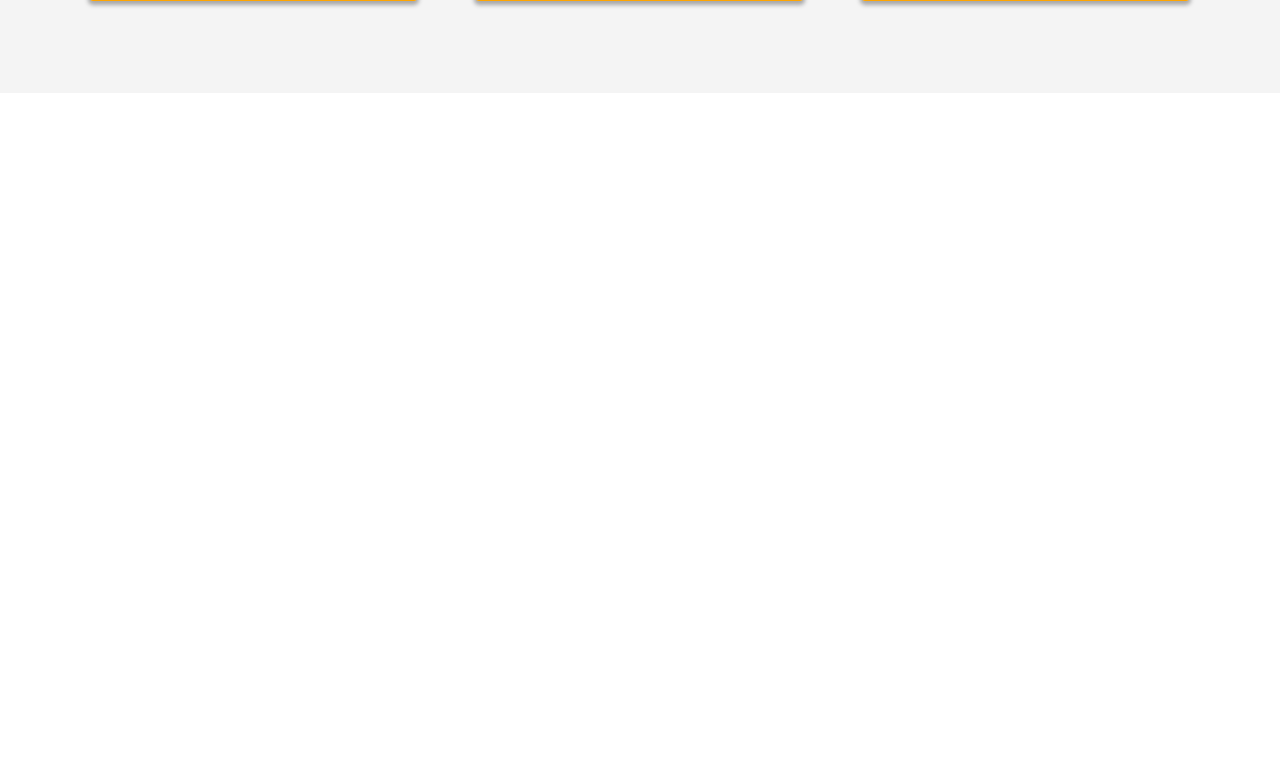
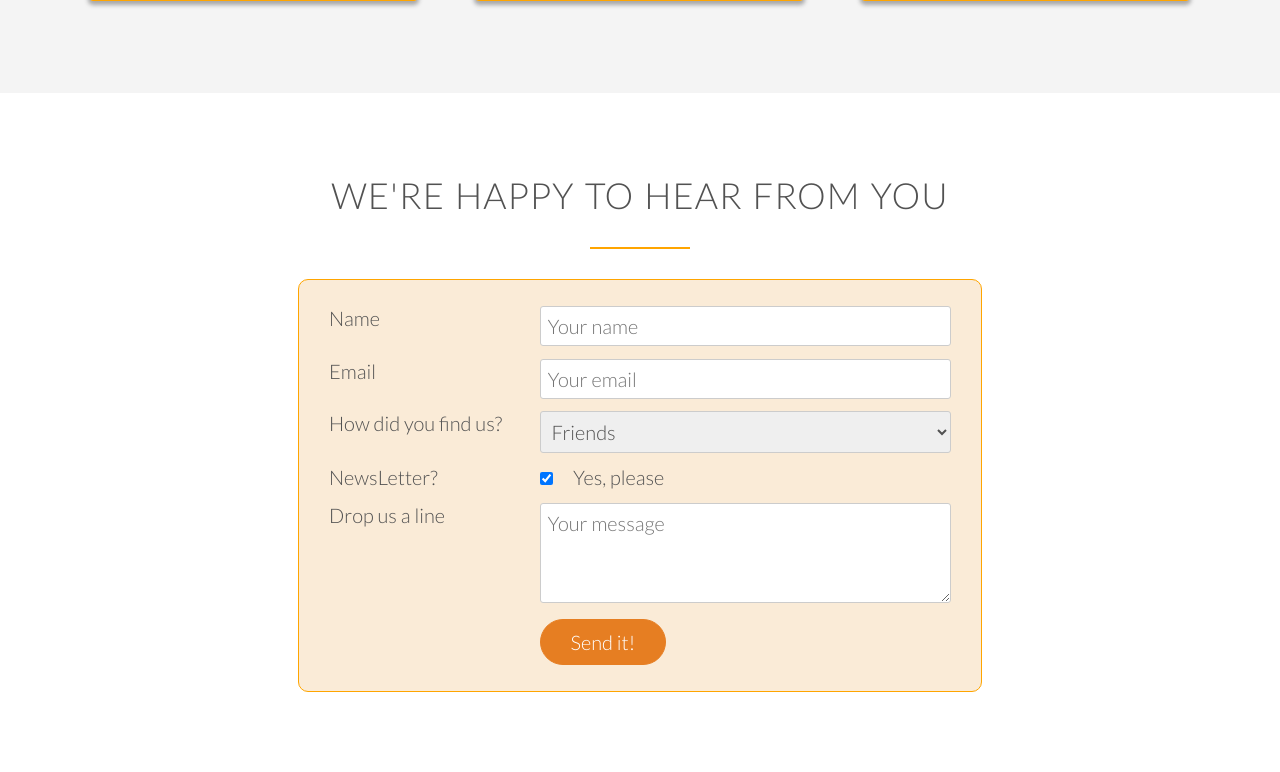
Before and after one commit to davidfang/omnitfood, a PHP site: page / in a window 1280 px wide. Shown: the part 4511-5283 px from the top of the page. Before the commit the page ends 4520 px from the top, so only its background shows below. Run offline with PHP 8.4, Linux system fonts and the light colour scheme; some web fonts are replaced.

Commit message:
contact form --mac

```diff
--- a/index.html
+++ b/index.html
@@ -298,5 +298,69 @@
         </div>
     </section>
 
+    <section class="section-form">
+        <div class="row">
+            <h2>We're happy to hear from you</h2>
+        </div>
+
+        <div class="row">
+            <form action="#" method="post" class="contact-form">
+               <div class="row">
+                    <div class="col span-1-of-3">
+                        <label for="name">Name</label>
+                    </div>
+                    <div class="col span-2-of-3">
+                        <input type="text" name="name" id="name" placeholder="Your name" required>
+                    </div>
+                </div>
+                <div class="row">
+                    <div class="col span-1-of-3">
+                        <label for="email">Email</label>
+                    </div>
+                    <div class="col span-2-of-3">
+                        <input type="email" name="email" id="email" placeholder="Your email" required>
+                    </div>
+                </div>
+                <div class="row">
+                    <div class="col span-1-of-3">
+                        <label for="find-us">How did you find us?</label>
+                    </div>
+                    <div class="col span-2-of-3">
+                        <select name="find-us" id="find-us">
+                            <option value="friends">Friends</option>
+                            <option value="search">Search Engine</option>
+                            <option value="ad">Advertisement</option>
+                            <option value="other">Other</option>
+                        </select>
+                    </div>
+                </div>
+                <div class="row">
+                    <div class="col span-1-of-3">
+                        <label for="news">NewsLetter?</label>
+                    </div>
+                    <div class="col span-2-of-3">
+                        <input type="checkbox" name="news" id="news" checked>&nbsp;&nbsp;&nbsp;&nbsp;Yes, please
+                    </div>
+                </div>
+                <div class="row">
+                    <div class="col span-1-of-3">
+                        <label for="message">Drop us a line</label>
+                    </div>
+                    <div class="col span-2-of-3">
+                        <textarea name="message" placeholder="Your message" id="message"></textarea>
+                    </div>
+                </div>
+                <div class="row">
+                    <div class="col span-1-of-3">
+                        <label for="">&nbsp;</label>
+                    </div>
+                    <div class="col span-2-of-3">
+                        <input type="submit" value="Send it!">
+                    </div>
+                </div>
+            </form>
+        </div>
+    </section>
+
 </body>
 </html>
--- a/resources/css/style.css
+++ b/resources/css/style.css
@@ -131,7 +131,9 @@ a:active {
 }
 
 /*-------buttons------*/
-.btn:link,.btn:visited {
+.btn:link,
+.btn:visited,
+input[type=submit] {
     display: inline-block;
     padding: 10px 30px;
     font-weight: 300;
@@ -142,7 +144,9 @@ a:active {
     transition: background-color 0.3s, border 0.3s ,color 0.3s; /* CSS3 */
 }
 
-.btn-full:link,.btn-full:visited {
+.btn-full:link,
+.btn-full:visited,
+input[type=submit] {
     /* https://flatuicolors.com/ */
     background-color: #e67e22;
     border: 1px solid #e67e22;
@@ -156,12 +160,16 @@ a:active {
 
 }
 
-.btn:hover,.btn:active {
+.btn:hover,
+.btn:active,
+input[type=submit]:hover,
+input[type=submit]:active {
     /* http://www.0to255.com/ */
     background-color: #bf6516;
 }
 
-.btn-full:hover,.btn-full:active {
+.btn-full:hover,
+.btn-full:active {
     /* https://flatuicolors.com/ */
     border: 1px solid #bf6516;
 }
@@ -451,3 +459,35 @@ cite img {
 .plan ul li {
     padding: 5px 0;
 }
+
+/* ----------------------------- */
+/* contact form section */
+/* ----------------------------- */
+.contact-form{
+    width: 60%;
+    margin: 0 auto;
+    border: 1px solid orange;
+    padding: 20px 30px;
+    border-radius: 10px;
+    background-color: antiquewhite;
+}
+
+input[type=text],
+input[type=email],
+select,
+textarea {
+    width: 100%;
+    padding: 7px;
+    border-radius: 3px;
+    border: 1px solid #ccc;
+}
+
+textarea {
+    height: 100px;
+}
+
+input[type=checkbox] {
+    margin: 5px 5px 5px 0;
+}
+
+*:focus {outline: none}
```
